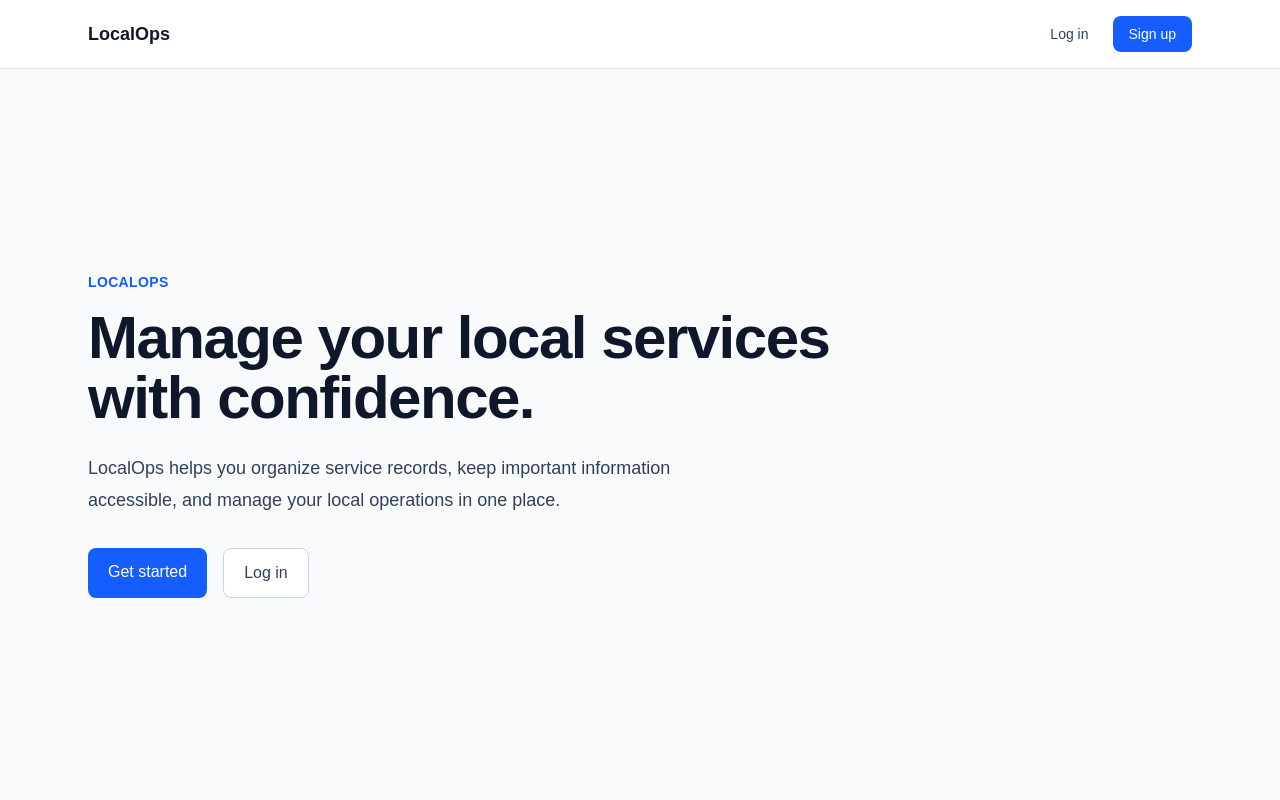
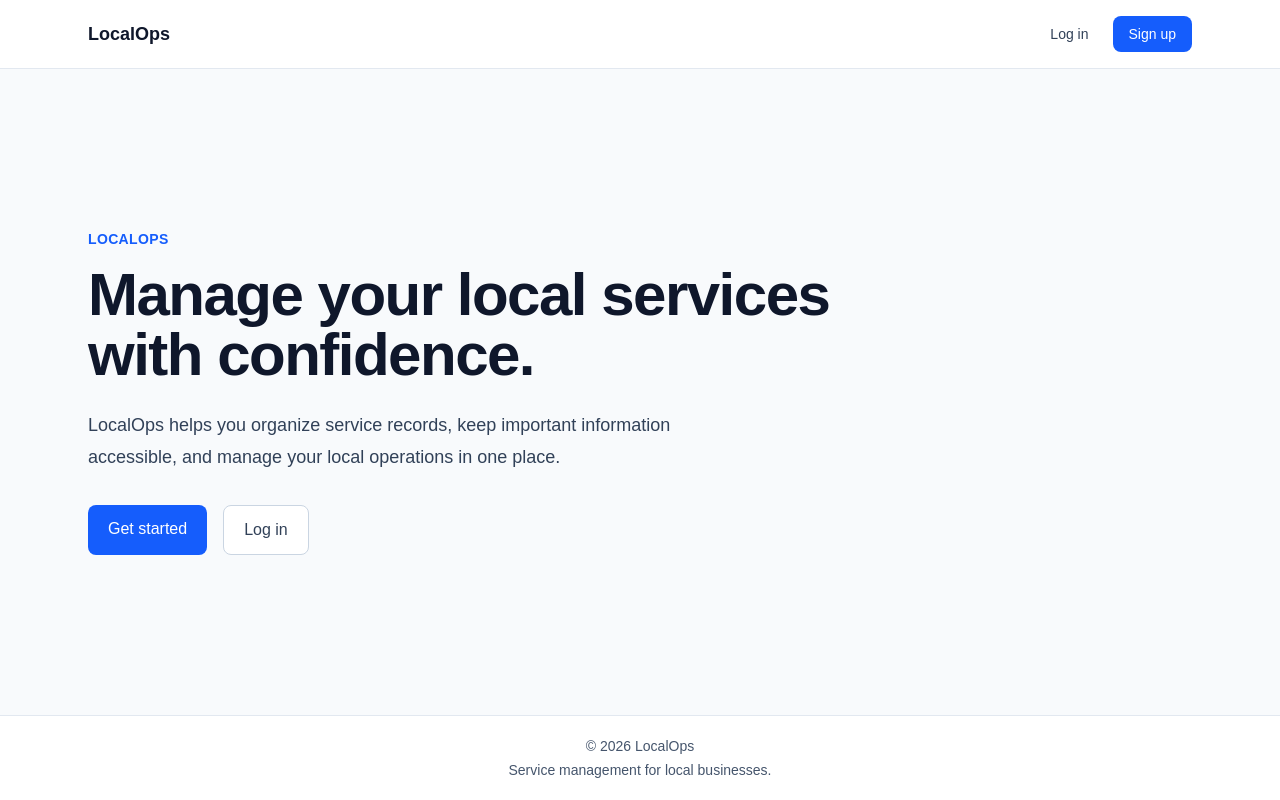
Before and after one commit to gilda256/localops, a Next.js app: page / in a window 1280 px wide. Built offline with nearby package versions, Linux system fonts and the light colour scheme; no server answers.

Commit message:
style: center shared footer content

```diff
--- a/app/layout.tsx
+++ b/app/layout.tsx
@@ -26,7 +26,14 @@ export default function RootLayout({ children }: LayoutProps<"/">) {
     >
       <body className="flex min-h-full flex-col">
         <SiteNavigation />
-        {children}
+         <div className="flex flex-1 flex-col">{children}</div>
+
+        <footer className="border-t border-slate-200 bg-white px-6 py-5">
+          <div className="mx-auto flex w-full max-w-6xl flex-col items-center gap-1 text-center text-sm text-slate-600">
+            <p>© 2026 LocalOps</p>
+            <p>Service management for local businesses.</p>
+          </div>
+        </footer>
       </body>
     </html>
   );
```
